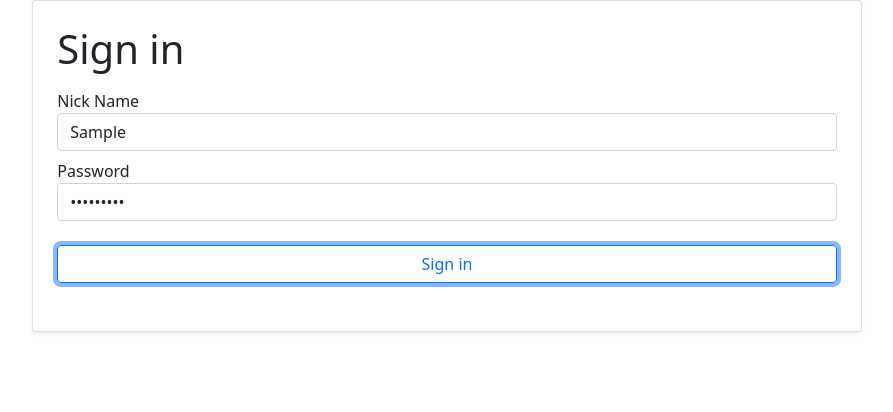
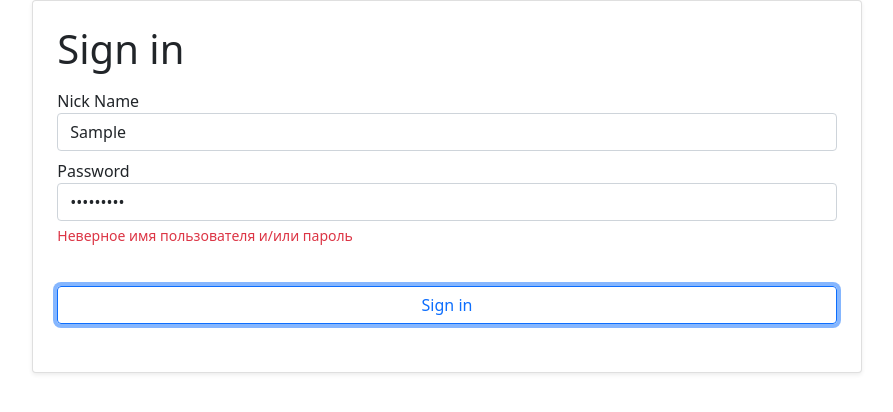
Before and after one commit to ZGennadiy/frontend-project-lvl4, a React app: page /login in a window 1280 px wide. Both pictures are taken after typing "Sample", "Sample123" into the empty fields and a click on the button "Sign in". Shown: the top 412 px of the page, without its empty margins (193-1086 px from the left). Built offline with nearby package versions, Linux system fonts and the light colour scheme; no server answers; the HTML template or start-up script is replaced by a standard one.

Commit message:
add auth error

```diff
--- a/src/Presentation/pages/LoginPage.jsx
+++ b/src/Presentation/pages/LoginPage.jsx
@@ -1,4 +1,4 @@
-import React from 'react';
+import React, { useState } from 'react';
 import {
   ErrorMessage, Field, Form, Formik, useFormik,
 } from 'formik';
@@ -21,6 +21,8 @@ const validationSchema = yup.object({
 });
 
 function LoginPage() {
+  const [authError, setAuthError] = useState(null);
+
   const { useAuth } = customHooks;
 
   const location = useLocation();
@@ -34,6 +36,8 @@ function LoginPage() {
       password: '',
     },
     onSubmit: async ({ nickName, password }) => {
+      setAuthError(null);
+      try {
         const { data } = await apiClient.post(
           apiRoutes.loginPath(),
           { username: nickName, password },
@@ -44,6 +48,9 @@ function LoginPage() {
         const { from } = location.state || { from: { pathname: PAGES_ROUTES.main } };
 
         navigate(from, { replace: true });
+      } catch (e) {
+        setAuthError('Неверное имя пользователя и/или пароль');
+      }
     },
   });
 
@@ -80,6 +87,7 @@ function LoginPage() {
                   />
                   <ErrorMessage component="p" name="password" className="invalid-feedback d-block" />
                 </div>
+                {authError && <p className="invalid-feedback d-block">{authError}</p>}
                 <Button variant="outline-primary" className="mt-4 mb-4" type="submit">Sign in</Button>
               </Form>
 
```
Lines whose indentation alone changed are shown as unchanged.
